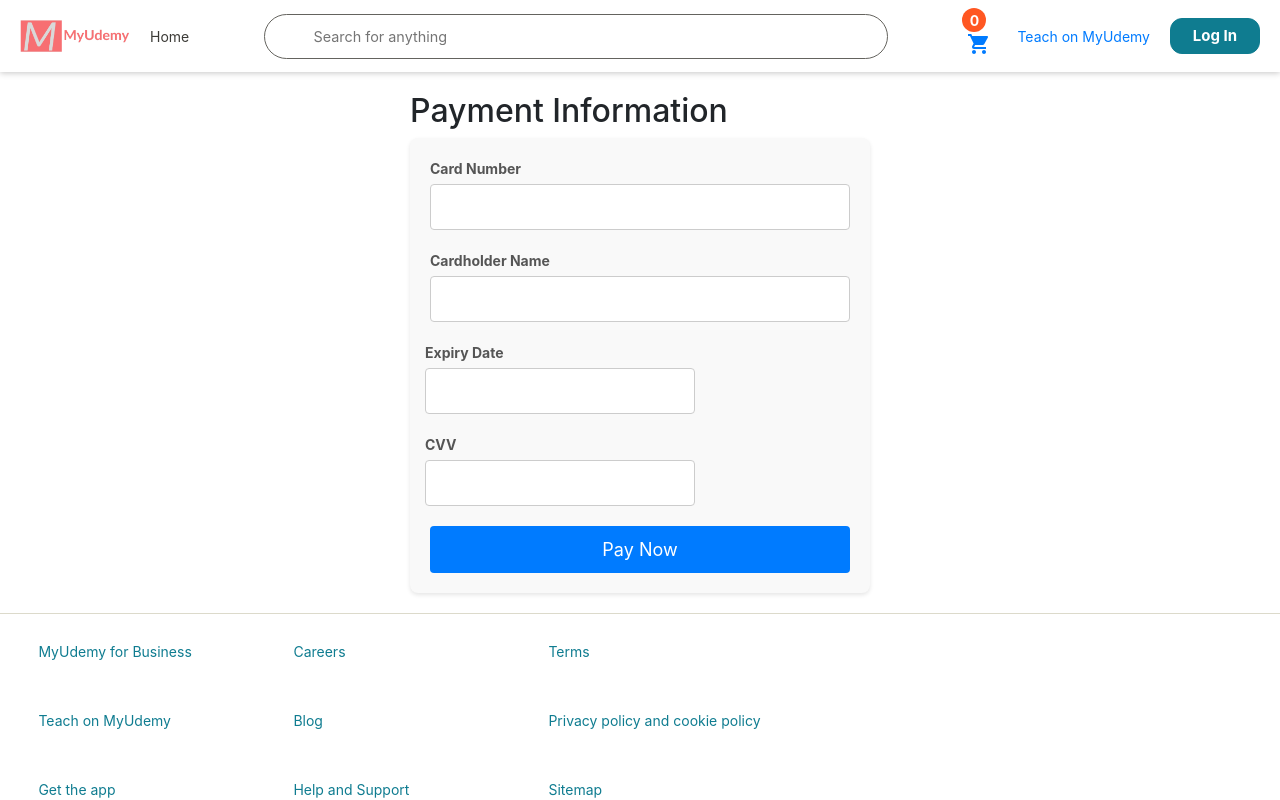
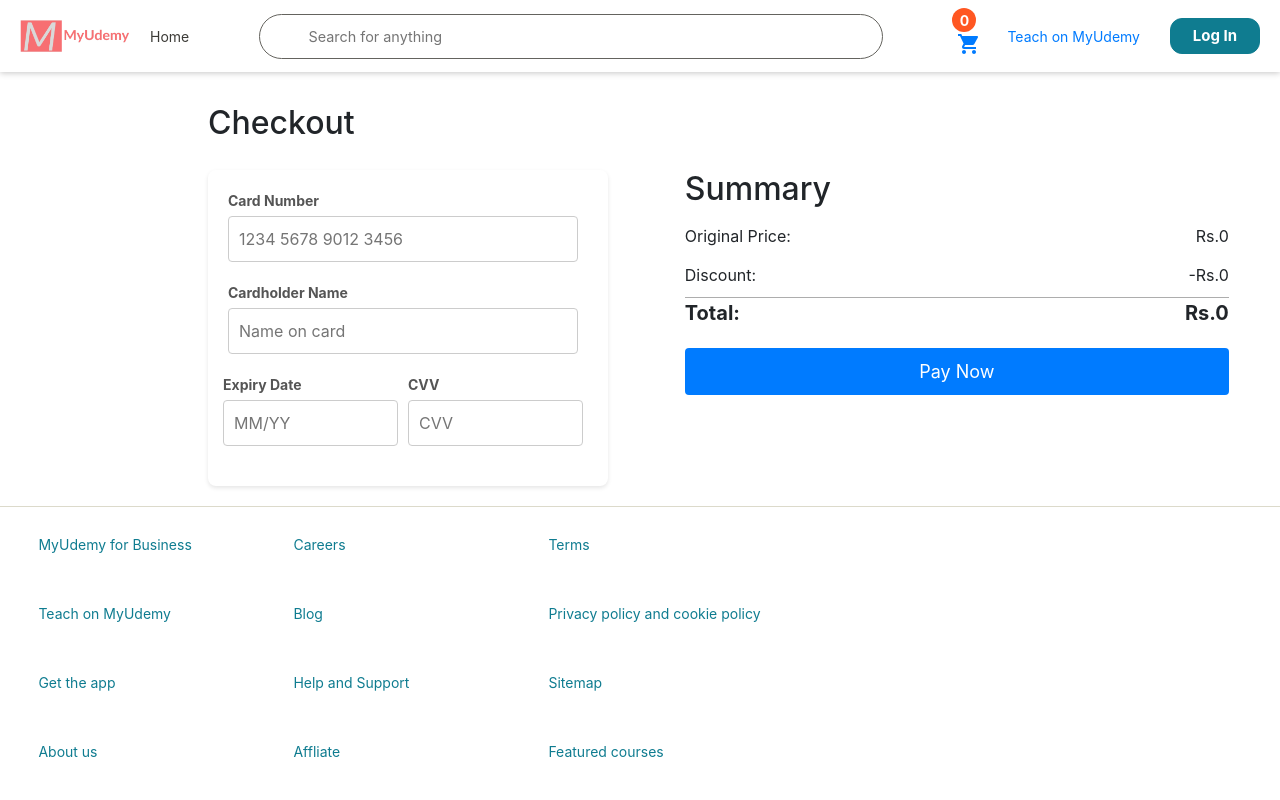
Before and after one commit to Arijeet2302/MyUdemy, a React (Create React App) app: page /payment in a window 1280 px wide. Shown: the top 800 px of the page. Built offline with nearby package versions, Linux system fonts and the light colour scheme; no server answers.

Commit message:
new features added

```diff
--- a/src/App.js
+++ b/src/App.js
@@ -11,6 +11,7 @@ import PaymentPage from "./components/user/Payment";
 import AdminPage from './components/admin/Adminpage';
 import CoursePage from './components/user/CoursePage';
 import Footer from './components/footer/Footer';
+import UserCourses from './components/user/UserCourses';
 
 
 function App() {
@@ -18,13 +19,15 @@ function App() {
   const [User, setUser] = useState(null);
   const [cart, setCart] = useState(true);
   const [isLoggedIn, setIsLoggedIn] = useState(false);
+  const [cartAmount, setCartAmount] = useState(0);
 
   return (
     <>
       <UserContext.Provider value={{
         User, setUser,
         cart, setCart,
-        isLoggedIn, setIsLoggedIn
+        isLoggedIn, setIsLoggedIn,
+        cartAmount, setCartAmount,
       }}>
         <BrowserRouter>
           <Header />
@@ -36,6 +39,7 @@ function App() {
             <Route exact path="/payment" element={<PaymentPage />} />
             <Route exact path="/admin" element={<AdminPage />} />
             <Route exact path="/course" element={<CoursePage />} />
+            <Route path="/user/courses" element={<UserCourses />} />
           </Routes>
           <Footer />
         </BrowserRouter>
--- a/src/components/header/Header.js
+++ b/src/components/header/Header.js
@@ -3,14 +3,14 @@ import "../../components/header/Header.css";
 import { Link } from "react-router-dom";
 import { useNavigate } from "react-router-dom";
 import { auth } from "../../firebase";
-import { ShoppingCart, AccountCircleSharp } from "@mui/icons-material";
+import { ShoppingCart } from "@mui/icons-material";
 import axios from "axios";
 import mainLogo from "../images/mainLogo.png"
 import UserContext from "../../services/UserContext";
 
 function Header() {
   const navigate = useNavigate();
-  const { User, setUser, cart, isLoggedIn, setIsLoggedIn } = useContext(UserContext);
+  const { User, setUser, isLoggedIn, setIsLoggedIn } = useContext(UserContext);
   const [cartItemCount, setCartItemCount] = useState(0);
 
 
@@ -27,7 +27,7 @@ function Header() {
       .catch((e) => {
         console.log("error", e);
       })
-  }, [User, cart]);
+  });
 
   useEffect(() => {
     const unsubscribe = auth.onAuthStateChanged((user) => {
@@ -57,7 +57,11 @@ function Header() {
     return () => unsubscribe();
   }, [setUser]);
 
-
+  const DisplayUserName = () => {
+    let name = User?.displayName;
+    let updatedName = name.toUpperCase().split(' ').map(word => word[0]).join('');
+    return updatedName;
+  }
 
   return (
     <div className="headerPrimary">
@@ -84,10 +88,17 @@ function Header() {
         <div className="teachDiv">
           <Link className="teach" to='/admin'>Teach on MyUdemy</Link>
         </div>
+        { isLoggedIn ? (
+        <div className="teachDiv">
+          <Link className="teach" to='/user/courses'>My Courses</Link>
+        </div>
+        ):(<div></div>)}
         <div className="username">
           {isLoggedIn ? (
             <>
-              <h2 className="usernameicon"><AccountCircleSharp id="abc"/>{User.displayName}</h2>
+              <div className="usernameicon">
+                <div className="displayname">{DisplayUserName()}</div>
+              </div>
               <Link className="signup button" to='/' onClick={HandleLogOut} >Log Out</Link>
             </>) : (
             <button className="signup button" onClick={() => navigate("/login")} >Log In</button>
--- a/src/components/user/Payment.js
+++ b/src/components/user/Payment.js
@@ -1,27 +1,62 @@
-import React, { useState } from 'react';
+import React, { useState, useContext, useEffect } from 'react';
 import '../user/payment.css';
-import { useNavigate } from 'react-router-dom';
+import UserContext from '../../services/UserContext';
+import axios from 'axios';
 
 const PaymentPage = () => {
 
-  const navigate=useNavigate();
+  const [cartItems, setCartItems] = useState([]);
   const [cardNumber, setCardNumber] = useState('');
   const [cardName, setCardName] = useState('');
   const [expiryDate, setExpiryDate] = useState('');
   const [cvv, setCVV] = useState('');
+  const [error, setError] = useState('');
+  const { cartAmount, User } = useContext(UserContext);
+
+  useEffect(() => {
+    axios.get("https://myudemy-backend.vercel.app/cart/show/", {
+      params: {
+        uid: User?.uid,
+      }
+    })
+      .then((res) => {
+        setCartItems(res.data);
+      }).catch((e) => { console.log("error while fetching", e); })
+  }, [User])
 
   const handlePayment = () => {
-    navigate("/");
+    if (cardName === '' || cardNumber === '' || expiryDate === '' || cvv === '') {
+      setError('Please fill in all fields.');
+    } else if (/^[0-9]{16}$/.test(cardNumber) && cvv.length >= 3) {
+      setError('');
+      axios.post("https://myudemy-backend.vercel.app/user/course/add_UserCourse/", {
+        uid: User?.uid,
+        cust_name: User?.displayName,
+        course_id: cartItems.map((item) => parseInt(item.course_id.slice(-2)))
+      }).then((res) => {
+        alert("Payment Successfull");
+        return;
+      }).catch((e) => { console.log("error while adding", e); })
+    } else {
+      setError("Invalid Input");
+    }
+    setTimeout(() => {
+      setError('');
+    }, 3000);
   };
 
   return (
+    <>
+      <div className='payment-header'>
+        <h2>Checkout</h2>
+      </div>
       <div className="payment-container">
-      <h2>Payment Information</h2>
         <div className="payment-form">
           <div className="form-group">
             <label htmlFor="cardNumber">Card Number</label>
             <input
-            type="text"
+              type='text'
+              placeholder='1234 5678 9012 3456'
               id="cardNumber"
               value={cardNumber}
               onChange={(e) => setCardNumber(e.target.value)}
@@ -32,6 +67,7 @@ const PaymentPage = () => {
             <input
               type="text"
               id="cardName"
+              placeholder='Name on card'
               value={cardName}
               onChange={(e) => setCardName(e.target.value)}
             />
@@ -42,6 +78,7 @@ const PaymentPage = () => {
               <input
                 type="text"
                 id="expiryDate"
+                placeholder='MM/YY'
                 value={expiryDate}
                 onChange={(e) => setExpiryDate(e.target.value)}
               />
@@ -49,18 +86,37 @@ const PaymentPage = () => {
             <div className="form-group">
               <label htmlFor="cvv">CVV</label>
               <input
-              type="text"
+                type="password"
                 id="cvv"
+                placeholder='CVV'
                 value={cvv}
                 onChange={(e) => setCVV(e.target.value)}
               />
             </div>
           </div>
-        <button className="payment-btn" onClick={handlePayment}>
-          Pay Now
-        </button>
+        </div>
+        <div className='payment-div'>
+          <div>
+            <h2>Summary</h2>
+            <div className='price-div'>
+              <div id='price-label'>Original Price:</div>
+              <div>Rs.{cartAmount}</div>
+            </div>
+            <div className='price-div'>
+              <div id='price-label'>Discount:</div>
+              <div>-Rs.0</div>
+            </div>
+            <div className='line'></div>
+            <div className='price-div-total'>
+              <div id='price-label'>Total:</div>
+              <div>Rs.{cartAmount}</div>
             </div>
           </div>
+          <div className='error-msg'>{error}</div>
+          <button className="payment-btn" onClick={handlePayment}>Pay Now</button>
+        </div>
+      </div>
+    </>
   );
 };
 
--- /dev/null
+++ b/src/components/user/UserCourses.js
@@ -0,0 +1,75 @@
+import React, { useContext, useEffect, useState } from 'react'
+import "../user/usercourses.css";
+import UserContext from '../../services/UserContext';
+import axios from 'axios';
+import { useNavigate } from 'react-router-dom';
+import { Star, StarHalf } from '@mui/icons-material';
+import ArrowForwardIosRoundedIcon from '@mui/icons-material/ArrowForwardIosRounded';
+
+const UserCourses = () => {
+
+    const [courseItems, setCourseItems] = useState([]);
+    const { User } = useContext(UserContext);
+    const navigate = useNavigate();
+
+    useEffect(() => {
+        const fetchData = async () => {
+            try {
+                const res = await axios.get("https://myudemy-backend.vercel.app/user/course/show/", {
+                    params: {
+                        uid: User?.uid,
+                    }
+                });
+                setCourseItems(res.data);
+            } catch (e) {
+                console.error("Error while fetching: ", e);
+            }
+        }
+        fetchData();
+    })
+
+    const handlecourse = () => {
+        navigate("/course");
+    }
+
+    return (
+        <div className="course-container">
+            <h2>Your Courses</h2>
+            {courseItems.length === 0 ? (
+                <>
+                    <p className="course-empty">No courses yet</p>
+                    <button className='new-btn' onClick={() => navigate("/")}>Add new courses</button>
+                </>
+            ) : (
+                <div>
+                    {courseItems.map((item) => (
+                        <div key={item.course_name} className="course-item" onClick={handlecourse}>
+                            <img src={item.image} alt={item.course_name} />
+                            <div className='course-details'>
+                                <p className="course-item-content">{item.course_name}</p>
+                                <p className="course-item-content">By : {item.author_name}</p>
+                                <div className='rating'>
+                                    <p className="course-item-content">{item.rating}</p>
+                                    <span className="stars">
+                                        {Array.from({ length: parseInt(item.rating) }, (_, index) => (
+                                            <div id='star' key={index}>
+                                                <Star/>
+                                            </div>
+                                        ))}
+                                        <StarHalf id='halfstar'/>
+                                    </span>
+                                </div>
+                                <p className="course-item-content">Duration: 3:00:00hrs</p>
+                            </div>
+                            <div className='arrow'><ArrowForwardIosRoundedIcon /></div>
+                        </div>
+                    ))}
+                    <div>
+                    </div>
+                </div>
+            )}
+        </div>
+    )
+}
+
+export default UserCourses
--- a/src/components/user/cart.js
+++ b/src/components/user/cart.js
@@ -1,4 +1,4 @@
-import React, { useContext, useEffect , useState } from 'react';
+import React, { useContext, useEffect, useState } from 'react';
 import { useNavigate } from 'react-router-dom';
 import "../user/cart.css";
 import { ShoppingCartCheckout } from '@mui/icons-material';
@@ -7,68 +7,80 @@ import UserContext from '../../services/UserContext';
 
 
 
-function Cart () {
+function Cart() {
 
   const navigate = useNavigate();
-  const [CartItems , setCartItems] = useState([]);
-  const {User, cart, setCart} = useContext(UserContext);
+  const [CartItems, setCartItems] = useState([]);
+  const { User, cart, setCart, setCartAmount } = useContext(UserContext);
 
 
   useEffect(() => {
     axios.get("https://myudemy-backend.vercel.app/cart/show/", {
-    params :{
-      uid : User?.uid,
+      params: {
+        uid: User?.uid,
       }
     })
-    .then((res)=> {
+      .then((res) => {
         setCartItems(res.data);
-    }).catch((e)=>{console.log("error while fetching",e);})
-  },[User,cart])
+      }).catch((e) => { console.log("error while fetching", e); })
+  }, [User, cart])
 
 
-    const HandleTotal=(setCart)=>[
-      setCart.reduce((total, item) => total + item.price * item.quantity , 0).toFixed(2),
-    ];
-    const handleCheckout=()=>{
+  const HandleTotal = (setCart) => {
+    const TotalValue = setCart.reduce((total, item) => total + item.price * item.quantity, 0).toFixed(2);
+    setCartAmount(TotalValue);
+    return parseInt(TotalValue);
+  };
+
+  const handleCheckout = () => {
     navigate("/payment");
   }
 
-    const handleRemove=(item_no)=>{
+  const handleRemove = (item_no) => {
     axios.delete(`https://myudemy-backend.vercel.app/cart/delete/?item_no=${item_no}`)
-      .then((res)=>{
+      .then((res) => {
         alert(res.data.message);
         setCart(!cart);
-      }).catch((e)=>{console.log("error while deleting",e);})
+      }).catch((e) => { console.log("error while deleting", e); })
   };
 
 
 
   return (
     <div className="cart-container">
-      <h2><ShoppingCartCheckout/>Your Cart</h2>
+      <div className='main-cart'>
+        <h2 className='cartTitle'><ShoppingCartCheckout />Your Cart</h2>
+        <h5>{CartItems.length} Course(s) in Cart</h5>
         {CartItems.length === 0 ? (
           <p className="cart-empty">Your cart is empty.</p>
         ) : (
           <div>
             {CartItems.map((item) => (
               <div key={item.id} className="cart-item">
+                <img src={item.image} alt={item.course_name} />
+                <div className='cart-main-item'>
                   <p className="cart-item-title">{item.course_name}</p>
                   <p className="cart-item-author">By : {item.author_name}</p>
-              <p className="cart-item-price">Price: Rs.{item.price}</p>
                   <p className="cart-item-quantity">Quantity: {item.quantity}</p>
-              <button className="remove-btn" onClick={()=>handleRemove(item.id)}>Remove</button>
+                </div>
+                <div className="remove-btn" onClick={() => handleRemove(item.id)}>Remove</div>
+                <p className="cart-item-price">₹{item.price}</p>
               </div>
             ))}
-          <div>
-            <p className="cart-total">Total:  Rs.{HandleTotal(CartItems)}</p>
+          </div>
+        )}
+      </div>
+      {CartItems.length === 0 ? null : (
+        <div className='cart-right-part'>
+          <div className='total-div'>Total:</div>
+          <p className="cart-total">₹{HandleTotal(CartItems)}</p>
           <button className="cart-checkout-btn" onClick={handleCheckout}>
             Proceed to Checkout
           </button>
-          </div>
         </div>
       )}
     </div>
   )
 }
 
-export default Cart ;
+export default Cart;
--- a/src/components/user/payment.css
+++ b/src/components/user/payment.css
@@ -1,19 +1,21 @@
-
+.payment-header{
+  margin: 2rem 0px 0px 13rem;
+}
 .payment-container {
-    max-width: 500px;
-    margin: 0 auto;
-    padding: 20px;
+    margin-left: 13rem;
+    padding: 20px 0px 20px 0px;
+    display: flex;
   }
 
   .payment-form {
-    background-color: #f9f9f9;
+    min-width: 400px;
     padding: 20px;
     border-radius: 8px;
     box-shadow: 0 2px 4px rgba(0, 0, 0, 0.1);
   }
 
   .form-group {
-    margin-bottom: 20px;
+    margin: 0px 10px 20px 0px;
   }
 
   .form-group label {
@@ -34,7 +36,7 @@
 
   .form-row {
     display: flex;
-    justify-content: space-between;
+    flex-wrap: nowrap;
   }
 
   .payment-btn {
@@ -53,3 +55,34 @@
   .payment-btn:hover {
     background-color: #0056b3;
   }
+  .payment-div{
+    width: 100%;
+    box-sizing: border-box;
+    display: table;
+    padding: 0 3.2rem 0 4.8rem;
+    width: 100%;
+  }
+  .error-msg{
+    font-weight: bold;
+    font-size: 0.875rem;
+    color: #ff3300;
+    text-align: center;
+    padding: 10px;
+  }
+  .price-div{
+    display: flex;
+    margin: 15px 0px 10px 0px;
+  }
+  .price-div-total{
+    font-size: 20px;
+    font-weight: bold;
+    display: flex;
+  }
+  #price-label{
+    flex: 1;
+  }
+  .line{
+    width: 100%;
+    background-color: rgb(173, 173, 173);
+    height: 0.1rem;
+  }
--- a/src/components/user/recommendations/RecommendedVideo.js
+++ b/src/components/user/recommendations/RecommendedVideo.js
@@ -19,6 +19,7 @@ function RecommendedVideos() {
     <div className="recommendedVideos">
       {courseItems.map((item)=>(
       <VideoCard key={item.course_id}
+        courseId={item.course_id}
         courseTitle={item.course_name}
         imgSrc={item.image}
         instructor={item.author_name}
--- a/src/components/user/recommendations/VideoCard.js
+++ b/src/components/user/recommendations/VideoCard.js
@@ -1,4 +1,4 @@
-import React , { useContext} from "react";
+import React, { useContext, useEffect, useState } from "react";
 import { useNavigate } from "react-router-dom";
 import "./videpCard.css";
 import Star from "@mui/icons-material/Star";
@@ -11,30 +11,67 @@ function VideoCard(props) {
 
 
   const navigate = useNavigate();
-  const {User, cart, setCart, isLoggedIn} = useContext(UserContext);
+  const { User, cart, setCart, isLoggedIn } = useContext(UserContext);
+  const [showAddCart, setShowAddCart] = useState(true);
 
 
-  const handleAddCart=()=>[
-    axios.post("https://myudemy-backend.vercel.app/cart/increment_quantity/",{
-      uid : User.uid,
+  useEffect(()=>{
+    const checkCart = async () => {
+      const res = await axios.get("https://myudemy-backend.vercel.app/user/course/show/", {
+        params :{
+          uid : User?.uid,
+        }
+        });
+        const CartItems = res.data;
+        if(CartItems.length > 0){
+          const isItemPresent = CartItems.find((item) => item.course_name === props.courseTitle);
+          if(isItemPresent){
+            setShowAddCart(false);
+          }else{
+            setShowAddCart(true);
+          }
+        }
+    }
+    checkCart();
+  },[ isLoggedIn, props.courseTitle, User])
+
+
+  const handleAddCart = () => {
+    if (isLoggedIn) {
+      axios.post("https://myudemy-backend.vercel.app/cart/increment_quantity/", {
+        uid: User.uid,
+        course_id: props.courseId,
         cust_name: User.displayName,
         course_name: props.courseTitle,
-      author_name : props.instructor,
-      price: props.price
-    }).then((res)=>{
+        author_name: props.instructor,
+        price: props.price,
+        image: props.imgSrc,
+      }).then((res) => {
         alert("Course has been added to cart");
         setCart(!cart);
-    }).catch((e)=>{
-      console.error("error while adding:",e);})
-  ]
+      }).catch((e) => {
+        console.error("error while adding:", e);
+      })
+    } else {
+      alert("Please login to continue");
+      navigate("/login");
+    }
+  }
 
-  const navigateCourse=()=>[
-    navigate("/course")
-  ]
+  const navigateCourse = () => {
+    if (isLoggedIn) {
+      if(!showAddCart){
+      navigate("/course");
+      }else{
+        alert("Add to cart or purchase course");
+      }
+    }
+    else {
+      alert("Please login to continue");
+      navigate("/login");
+    }
+  }
 
-  const handleNonUser = () => {
-    navigate("/login")
-  }
   return (
     <>
       <div className="container">
@@ -55,8 +92,7 @@ function VideoCard(props) {
           </div>
           <h3 className="price">₹{props.price}</h3>
           <div className="bestsellerBadge">Bestseller</div>
-      { isLoggedIn ? <button className="cart" onClick={handleAddCart}>Add to cart</button> :
-      <button className="cart" onClick={handleNonUser}>Add to cart</button>}
+          {showAddCart ? <button className="cart" onClick={handleAddCart}>Add to cart</button> : null }
         </div>
       </div>
     </>
```
Also changed, not shown: src/components/header/Header.css (+11 -6 lines), src/components/user/cart.css (+46 -9 lines), src/components/user/usercourses.css (added, +59 -0 lines). Lines whose indentation alone changed are shown as unchanged.
